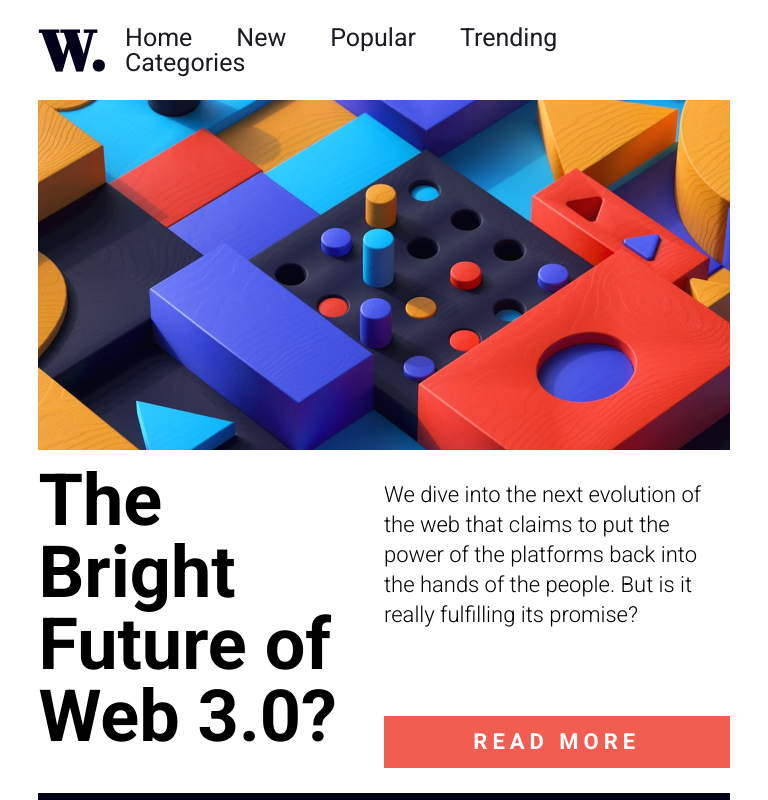
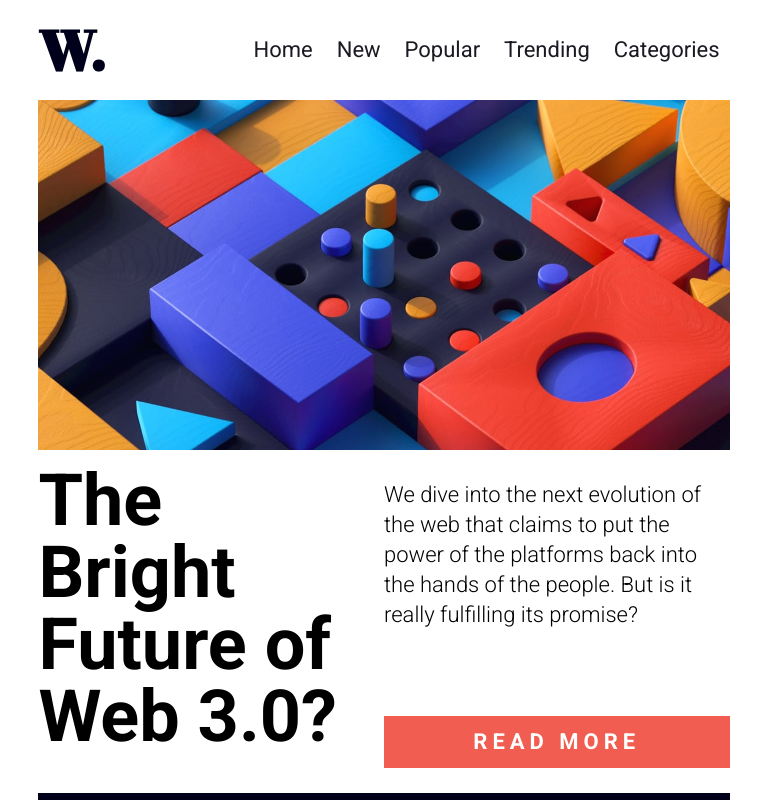
Before and after one commit to JorgeLuizB/WDablio, a plain HTML site: page index.html in a window 768 px wide. Shown: the top 800 px of the page. Drawn offline with Linux system fonts and the light colour scheme.

Commit message:
fixing menu padding

```diff
--- a/css/style.css
+++ b/css/style.css
@@ -27,7 +27,7 @@ header{
     text-decoration: none;
     color: #1a1a22;
     font-size: 22px;
-    padding: 10px 20px;
+    padding: 10px 10px;
     transition: all .5s;
     border-bottom: 5px solid transparent;
 }
@@ -311,7 +311,7 @@ footer p{
         height: 100px;
     }
     .menu-item a{
-        font-size: 25px;
+        font-size: 22px;
     }
     .main-article{
         display: block;
```
